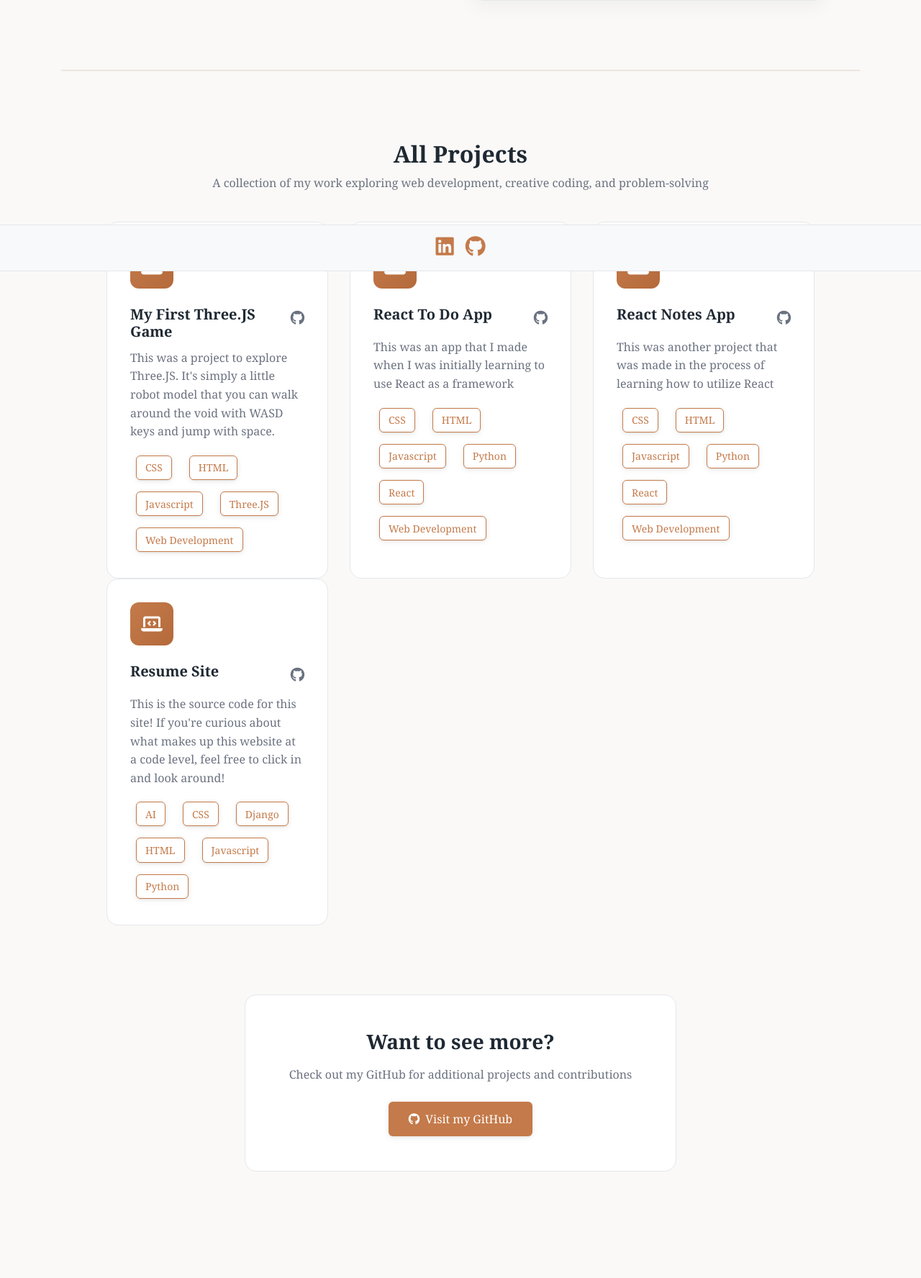
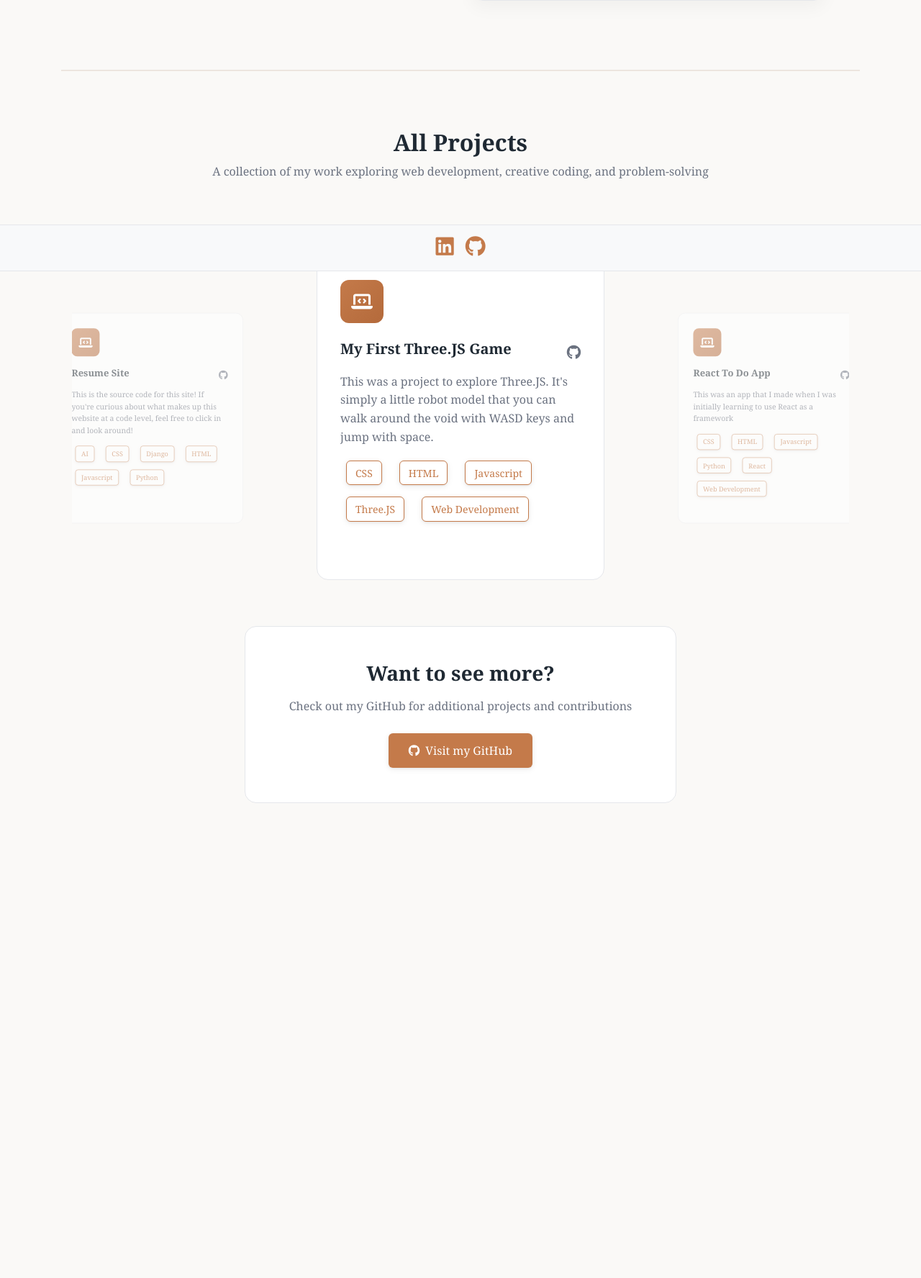
Before and after one commit to Angelica-Rees/resume-site, a Django app: page /projects/ in a window 1280 px wide. Shown: the part 423-2199 px from the top of the page at 72% size. After the commit the page ends 1539 px from the top, so only its background shows below. Run offline with Django 5.2, Linux system fonts and the light colour scheme; data comes from the database, SQL or seed files in the repository; both versions use the stored data as it was after the commit; some libraries are stand-ins or nearby versions.

Commit message:
added new carousel functionality for projects page

```diff
--- a/resume_project/core/static/js/carousel.js
+++ b/resume_project/core/static/js/carousel.js
@@ -1,22 +1,285 @@
-  const track = document.getElementById("carouselTrack");
-  const nextBtn = document.getElementById("nextBtn");
-  const prevBtn = document.getElementById("prevBtn");
+/**
+ * Projects Carousel
+ * Displays 3 cards at a time with center card scaling
+ * Seamless infinite scrolling with cards wrapping around
+ */
 
-  const cardWidth = 300 + 16; // width + Bootstrap mr-3
-  let index = 0;
+document.addEventListener('DOMContentLoaded', () => {
+  // Get DOM elements
+  const track = document.getElementById('carouselTrack');
 
-  nextBtn.addEventListener("click", () => {
-    const maxIndex = track.children.length - 1;
+  // Exit if carousel doesn't exist on this page
+  if (!track) return;
 
-    if (index < maxIndex) {
-      index++;
-      track.style.transform = `translateX(-${index * cardWidth}px)`;
+  const cards = Array.from(document.querySelectorAll('.carousel-card'));
+  const totalCards = cards.length;
+
+  // Handle edge cases
+  if (totalCards === 0) return;
+  if (totalCards <= 2) {
+    cards.forEach(card => card.classList.add('center'));
+    return;
+  }
+
+  // Current position
+  let currentIndex = 0;
+
+  /**
+   * Get current card width based on screen size (must match CSS)
+   */
+  function getCardWidth() {
+    const screenWidth = window.innerWidth;
+    if (screenWidth <= 576) return 280;
+    if (screenWidth <= 768) return 300;
+    return 400;
+  }
+
+  /**
+   * Get current gap based on screen size (must match CSS)
+   */
+  function getGap() {
+    const screenWidth = window.innerWidth;
+    if (screenWidth <= 576) return 16; // 1rem
+    return 32; // 2rem
+  }
+
+  /**
+   * Get the circular distance between two indices
+   * This helps determine the shortest path around the carousel
+   */
+  function getCircularPosition(cardIndex, centerIndex) {
+    let diff = cardIndex - centerIndex;
+
+    // Normalize to [-totalCards/2, totalCards/2] range for shortest path
+    if (diff > totalCards / 2) {
+      diff -= totalCards;
+    } else if (diff < -totalCards / 2) {
+      diff += totalCards;
+    }
+
+    return diff;
+  }
+
+  /**
+   * Updates carousel - positions all cards relative to current center
+   */
+  function updateCarousel() {
+    const CARD_WIDTH = getCardWidth();
+    const GAP = getGap();
+    const CARD_SPACING = CARD_WIDTH + GAP;
+
+    const containerWidth = track.parentElement.offsetWidth;
+    const centerOffset = (containerWidth / 2) - (CARD_WIDTH / 2);
+
+    // Add transitioning class to disable hover effects during movement
+    track.classList.add('transitioning');
+
+    cards.forEach((card, cardIndex) => {
+      // Calculate this card's position relative to the current center
+      const relativePosition = getCircularPosition(cardIndex, currentIndex);
+
+      // Check if card was previously hidden
+      const wasHidden = card.getAttribute('data-hidden') === 'true';
+
+      // Only show cards that are in the immediate view (left, center, right)
+      const isVisible = Math.abs(relativePosition) <= 1;
+
+      if (!isVisible) {
+        // Position cards far off-screen so they're completely hidden
+        card.style.transform = 'translateX(-9999px) scale(0)';
+        card.style.opacity = '0';
+        card.style.zIndex = '-1';
+        card.style.pointerEvents = 'none';
+        card.classList.remove('center', 'side');
+        card.setAttribute('data-hidden', 'true');
+        return;
+      }
+
+      // Card is becoming visible
+      card.setAttribute('data-hidden', 'false');
+
+      // If card was hidden, disable transition for instant positioning
+      if (wasHidden) {
+        card.classList.add('no-transition');
+      }
+
+      // Re-enable pointer events for visible cards
+      card.style.pointerEvents = 'auto';
+
+      // Calculate the X position for this card
+      const xPosition = centerOffset + (relativePosition * CARD_SPACING);
+
+      // Determine scale based on position
+      let scale = 1;
+      let opacity = 1;
+      let zIndex = 2;
+
+      if (relativePosition === 0) {
+        // Center card
+        scale = 1;
+        opacity = 1;
+        zIndex = 2;
+        card.classList.add('center');
+        card.classList.remove('side');
+      } else {
+        // Side cards
+        scale = 0.65;
+        opacity = 0.5;
+        zIndex = 1;
+        card.classList.add('side');
+        card.classList.remove('center');
+      }
+
+      // Apply combined transform (position + scale)
+      card.style.transform = `translateX(${xPosition}px) scale(${scale})`;
+      card.style.opacity = opacity;
+      card.style.zIndex = zIndex;
+
+      // Re-enable transition after instant positioning
+      if (wasHidden) {
+        requestAnimationFrame(() => {
+          card.classList.remove('no-transition');
+        });
+      }
+    });
+
+    // Remove transitioning class after animation completes
+    // Use transitionend for precise timing
+    const handleTransitionEnd = (e) => {
+      // Only respond to transform transitions on carousel cards
+      if (e.target.classList.contains('carousel-card') && e.propertyName === 'transform') {
+        track.classList.remove('transitioning');
+        track.removeEventListener('transitionend', handleTransitionEnd);
+      }
+    };
+
+    track.addEventListener('transitionend', handleTransitionEnd);
+
+    // Fallback timeout in case transitionend doesn't fire
+    setTimeout(() => {
+      track.classList.remove('transitioning');
+      track.removeEventListener('transitionend', handleTransitionEnd);
+    }, 650);
+
+    console.log(`Updated carousel to index ${currentIndex}`);
+  }
+
+  /**
+   * Navigate to next project (infinite)
+   */
+  function goToNext() {
+    currentIndex = (currentIndex + 1) % totalCards;
+    updateCarousel();
+  }
+
+  /**
+   * Navigate to previous project (infinite)
+   */
+  function goToPrev() {
+    currentIndex = (currentIndex - 1 + totalCards) % totalCards;
+    updateCarousel();
+  }
+
+  /**
+   * Navigate to specific index
+   */
+  function goToIndex(targetIndex) {
+    currentIndex = targetIndex;
+    updateCarousel();
+  }
+
+  // Click on side cards to navigate
+  cards.forEach((card, index) => {
+    card.addEventListener('click', (e) => {
+      console.log(`Card ${index} clicked, currentIndex: ${currentIndex}`);
+      // Only navigate if clicking a side card, not the center one
+      if (index !== currentIndex) {
+        console.log(`Navigating to card ${index}`);
+        goToIndex(index);
+      }
+    });
+  });
+
+  // Keyboard navigation (accessibility)
+  document.addEventListener('keydown', (e) => {
+    if (e.key === 'ArrowRight') {
+      console.log('Right arrow pressed');
+      goToNext();
+    }
+    if (e.key === 'ArrowLeft') {
+      console.log('Left arrow pressed');
+      goToPrev();
     }
   });
 
-  prevBtn.addEventListener("click", () => {
-    if (index > 0) {
-      index--;
-      track.style.transform = `translateX(-${index * cardWidth}px)`;
+  // Handle window resize
+  let resizeTimeout;
+  window.addEventListener('resize', () => {
+    clearTimeout(resizeTimeout);
+    resizeTimeout = setTimeout(updateCarousel, 150);
+  });
+
+  // Touch/swipe support for mobile
+  let touchStartX = 0;
+  let touchEndX = 0;
+
+  track.addEventListener('touchstart', (e) => {
+    touchStartX = e.changedTouches[0].screenX;
+  }, { passive: true });
+
+  track.addEventListener('touchend', (e) => {
+    touchEndX = e.changedTouches[0].screenX;
+    const diff = touchStartX - touchEndX;
+
+    if (Math.abs(diff) > 50) {
+      if (diff > 0) goToNext();
+      else goToPrev();
     }
-  });
+  }, { passive: true });
+
+  // Trackpad/mousewheel scrolling support
+  let isScrolling = false;
+  let scrollTimeout = null;
+
+  track.addEventListener('wheel', (e) => {
+    // Prevent default scroll behavior
+    e.preventDefault();
+
+    // Debounce: ignore scroll events if we're already processing one
+    if (isScrolling) return;
+
+    // Detect scroll direction (horizontal or vertical)
+    const delta = Math.abs(e.deltaX) > Math.abs(e.deltaY) ? e.deltaX : e.deltaY;
+
+    // Increased threshold to prevent accidental double-triggers
+    if (Math.abs(delta) < 15) return;
+
+    // Set scrolling flag immediately to prevent multiple triggers
+    isScrolling = true;
+
+    // Navigate based on scroll direction
+    if (delta > 0) {
+      // Scrolling down or right -> next
+      goToNext();
+    } else {
+      // Scrolling up or left -> previous
+      goToPrev();
+    }
+
+    // Clear any existing timeout
+    if (scrollTimeout) {
+      clearTimeout(scrollTimeout);
+    }
+
+    // Reset scrolling flag after transition completes with extra buffer
+    scrollTimeout = setTimeout(() => {
+      isScrolling = false;
+      scrollTimeout = null;
+    }, 700); // Slightly longer than transition duration for safety
+  }, { passive: false });
+
+  // Initialize
+  console.log('Initializing carousel...');
+  updateCarousel();
+  console.log('Carousel initialized successfully');
+});
--- a/resume_project/core/static/styles.css
+++ b/resume_project/core/static/styles.css
@@ -357,7 +357,8 @@ footer {
   border: 1px solid var(--border-soft);
   transition: all 0.3s ease;
   overflow: hidden;
-  height: 100%;
+  height: auto;
+  min-height: 400px;
   display: flex;
   flex-direction: column;
 }
@@ -492,3 +493,85 @@ footer {
     margin-top: 2rem;
   }
 }
+
+/* -------------------------
+   Carousel Styles
+-------------------------- */
+
+/* Outer wrapper - sleek design without nav buttons */
+.carousel-wrapper {
+  position: relative;
+  max-width: 1400px;
+  margin: 0 auto;
+  padding: 2rem 0;
+}
+
+/* Carousel container - viewport with overflow hidden */
+.carousel-container {
+  overflow: hidden;
+  width: 100%;
+  position: relative;
+}
+
+/* Carousel track - container for cards */
+.carousel-track {
+  position: relative;
+  min-height: 450px; /* Card min-height (450px) */
+  padding: 3rem 0 1rem 0;
+}
+
+/* Individual carousel card wrapper */
+.carousel-card {
+  position: absolute;
+  width: 400px;
+  max-width: 400px;
+  left: 0;
+  top: 0;
+  transition: transform 0.6s cubic-bezier(0.4, 0, 0.2, 1),
+              opacity 0.3s ease,
+              z-index 0s;
+  transform-origin: center center;
+}
+
+/* No transition for cards appearing from off-screen */
+.carousel-card.no-transition {
+  transition: none;
+}
+
+/* Disable hover effects during carousel transition */
+.carousel-track.transitioning .project-overlay {
+  pointer-events: none;
+  opacity: 0 !important;
+}
+
+/* Side cards - clickable */
+.carousel-card.side {
+  cursor: pointer;
+  /* Transform, opacity, and z-index are set via JS */
+}
+
+/* Side cards have subtle hover effect to indicate clickability */
+.carousel-card.side:hover {
+  /* Slightly increase opacity on hover - override JS opacity */
+  opacity: 0.7 !important;
+}
+
+/* Adjust project cards for carousel */
+.carousel-card .project-card-alt {
+  width: 100%;
+  height: auto;
+  min-height: 450px;
+}
+
+/* Mobile responsiveness */
+@media (max-width: 768px) {
+  .carousel-wrapper { padding: 2rem 1rem; }
+  .carousel-card { width: 300px; max-width: 300px; }
+  .carousel-track { min-height: 490px; padding: 2.5rem 0 1rem 0; }
+}
+
+@media (max-width: 576px) {
+  .carousel-wrapper { padding: 2rem 0.5rem; }
+  .carousel-card { width: 280px; max-width: 280px; }
+  .carousel-track { min-height: 470px; padding: 2rem 0 1rem 0; }
+}
--- a/resume_project/core/templates/projects.html
+++ b/resume_project/core/templates/projects.html
@@ -1,22 +1,113 @@
-{% extends "base.html" %} {% block content %}
+{% extends "base.html" %}
+{% block content %}
 {% load static %}
 
-<div class="row py-3 px-3 text-center justify-content-center">
-    <hr class="col-2 soft-divider">
-    <div class="col-2 align-self-center">
-        <h4>Projects</h4>
+<!-- Hero Section with Featured Project -->
+<div class="row align-items-center py-5 px-lg-5">
+    <div class="col-md-6">
+        <span class="badge-accent mb-2">Featured Project</span>
+        <h1 class="mb-3">{{ projects.0.title }}</h1>
+        <p class="lead text-muted mb-4">
+            {{ projects.0.description }}
+        </p>
+        <div class="d-flex" style="gap: 1rem;">
+            <a href="{{ projects.0.github_link }}" target="_blank" class="btn btn-primary px-3">
+                <i class="fab fa-github mr-2"></i>View Code
+            </a>
+            <a href="#" class="btn px-3">View Demo</a>
+        </div>
     </div>
-    <hr class="col-2 soft-divider">
+    <div class="col-md-6">
+        <!-- Placeholder for project screenshot/image -->
+        <div class="project-preview-card">
+            <div class="project-preview-placeholder">
+                <i class="fas fa-code fa-3x" style="color: var(--accent); opacity: 0.3;"></i>
+            </div>
+        </div>
+    </div>
 </div>
 
-<div class="row py-3 px-3">
-    {% for project in projects %}
-    <div class="col-sm">
-        {% include "project_card.html" with project=project %}
+<hr class="soft-divider">
+
+<!-- All Projects Section -->
+<div class="container-fluid py-3">
+    <div class="row py-3 mb-4 text-center">
+        <div class="col">
+            <h2>All Projects</h2>
+            <p class="text-muted">A collection of my work exploring web development, creative coding, and
+                problem-solving</p>
+        </div>
     </div>
-    {% endfor %}
+
+    <!-- Projects Carousel -->
+
+    <div class="carousel-container py-5">
+        <div class="carousel-track" id="carouselTrack">
+            {% for project in projects %}
+            <div class="carousel-card">
+                <div class="project-card-alt">
+                    <!-- Project Icon/Image Area -->
+                    <div class="project-icon-wrapper">
+                        <div class="project-icon">
+                            <i class="fas fa-laptop-code"></i>
+                        </div>
+                    </div>
+
+                    <!-- Project Content -->
+                    <div class="project-content">
+                        <div class="d-flex justify-content-between align-items-start mb-2">
+                            <h4 class="project-title mb-0">{{ project.title }}</h4>
+                            {% if project.github_link %}
+                            <a href="{{ project.github_link }}" target="_blank" class="github-icon-link">
+                                <i class="fab fa-github"></i>
+                            </a>
+                            {% endif %}
+                        </div>
+
+                        <p class="project-description">
+                            {{ project.description }}
+                        </p>
+
+                        <!-- Technology Tags -->
+                        <div class="project-tags mt-3">
+                            {% for skill in project.skills.all|dictsort:"title" %}
+                            <button class="tech-pill tag-pill btn btn-sm" type="button"
+                                data-tag="{{ skill.title|slugify }}">
+                                {{ skill.title }}
+                            </button>
+                            {% endfor %}
+                        </div>
+                    </div>
+
+                    <!-- Hover Overlay -->
+                    <div class="project-overlay">
+                        <div class="overlay-content">
+                            <a href="{{ project.github_link }}" target="_blank" class="overlay-link">
+                                View Project <i class="fas fa-arrow-right ml-2"></i>
+                            </a>
+                        </div>
+                    </div>
+                </div>
+            </div>
+            {% endfor %}
+        </div>
+    </div>
+
 </div>
 
-<h3 class="py-3 px-3">See more in my <a href="https://github.com/Angelica-Rees">Github</a></h3>
+<!-- CTA Section -->
+<div class="row text-center">
+    <div class="col">
+        <div class="cta-section">
+            <h3 class="mb-3">Want to see more?</h3>
+            <p class="text-muted mb-4">Check out my GitHub for additional projects and contributions</p>
+            <a href="https://github.com/Angelica-Rees" target="_blank" class="btn btn-primary">
+                <i class="fab fa-github mr-2"></i>Visit my GitHub
+            </a>
+        </div>
+    </div>
+</div>
+
+
 <script src="{% static 'js/carousel.js' %}"></script>
 {% endblock %}
--- a/resume_project/core/templates/projects_alternative.html
+++ /dev/null
@@ -1,109 +0,0 @@
-{% extends "base.html" %}
-{% block content %}
-{% load static %}
-
-<!-- Hero Section with Featured Project -->
-<div class="row align-items-center py-5 px-lg-5">
-    <div class="col-md-6">
-        <span class="badge-accent mb-2">Featured Project</span>
-        <h1 class="mb-3">{{ projects.0.title }}</h1>
-        <p class="lead text-muted mb-4">
-            {{ projects.0.description }}
-        </p>
-        <div class="d-flex" style="gap: 1rem;">
-            <a href="{{ projects.0.github_link }}" target="_blank" class="btn btn-primary px-3">
-                <i class="fab fa-github mr-2"></i>View Code
-            </a>
-            <a href="#" class="btn px-3">View Demo</a>
-        </div>
-    </div>
-    <div class="col-md-6">
-        <!-- Placeholder for project screenshot/image -->
-        <div class="project-preview-card">
-            <div class="project-preview-placeholder">
-                <i class="fas fa-code fa-3x" style="color: var(--accent); opacity: 0.3;"></i>
-            </div>
-        </div>
-    </div>
-</div>
-
-<hr class="soft-divider">
-
-<!-- All Projects Grid Section -->
-<div class="container-fluid py-5">
-    <div class="row mb-4 text-center">
-        <div class="col">
-            <h2>All Projects</h2>
-            <p class="text-muted">A collection of my work exploring web development, creative coding, and
-                problem-solving</p>
-        </div>
-    </div>
-
-    <!-- Projects Grid with Alternating Layout -->
-    <div class="row g-4 px-lg-5">
-        {% for project in projects %}
-        <div class="col-md-6 col-lg-4">
-            <div class="project-card-alt">
-                <!-- Project Icon/Image Area -->
-                <div class="project-icon-wrapper">
-                    <div class="project-icon">
-                        <i class="fas fa-laptop-code"></i>
-                    </div>
-                </div>
-
-                <!-- Project Content -->
-                <div class="project-content">
-                    <div class="d-flex justify-content-between align-items-start mb-2">
-                        <h4 class="project-title mb-0">{{ project.title }}</h4>
-                        {% if project.github_link %}
-                        <a href="{{ project.github_link }}" target="_blank" class="github-icon-link">
-                            <i class="fab fa-github"></i>
-                        </a>
-                        {% endif %}
-                    </div>
-
-                    <p class="project-description">
-                        {{ project.description }}
-                    </p>
-
-                    <!-- Technology Tags (if you add them later) -->
-                    <div class="project-tags mt-3">
-                        {% for skill in project.skills.all|dictsort:"title" %}
-                        <button class="tech-pill tag-pill btn btn-sm" type="button"
-                            data-tag="{{ skill.title|slugify }}">
-                            {{ skill.title }}
-                        </button>
-                        {% endfor %}
-                    </div>
-                </div>
-
-                <!-- Hover Overlay -->
-                <div class="project-overlay">
-                    <div class="overlay-content">
-                        <a href="{{ project.github_link }}" target="_blank" class="overlay-link">
-                            View Project <i class="fas fa-arrow-right ml-2"></i>
-                        </a>
-                    </div>
-                </div>
-            </div>
-        </div>
-        {% endfor %}
-    </div>
-</div>
-
-<!-- CTA Section -->
-<div class="row py-5 text-center">
-    <div class="col">
-        <div class="cta-section">
-            <h3 class="mb-3">Want to see more?</h3>
-            <p class="text-muted mb-4">Check out my GitHub for additional projects and contributions</p>
-            <a href="https://github.com/Angelica-Rees" target="_blank" class="btn btn-primary">
-                <i class="fab fa-github mr-2"></i>Visit my GitHub
-            </a>
-        </div>
-    </div>
-</div>
-
-
-<script src="{% static 'js/carousel.js' %}"></script>
-{% endblock %}
--- a/resume_project/core/views.py
+++ b/resume_project/core/views.py
@@ -14,7 +14,7 @@ def jobs(request):
 
 def projects(request):
     projects = Project.objects.all()
-    return render(request, "projects_alternative.html", {"projects": projects})
+    return render(request, "projects.html", {"projects": projects})
 
 
 def contact(request):
```
Also changed, not shown: resume_project/core/templates/project_card.html (deleted, +0 -12 lines), resume_project/db.sqlite3.
